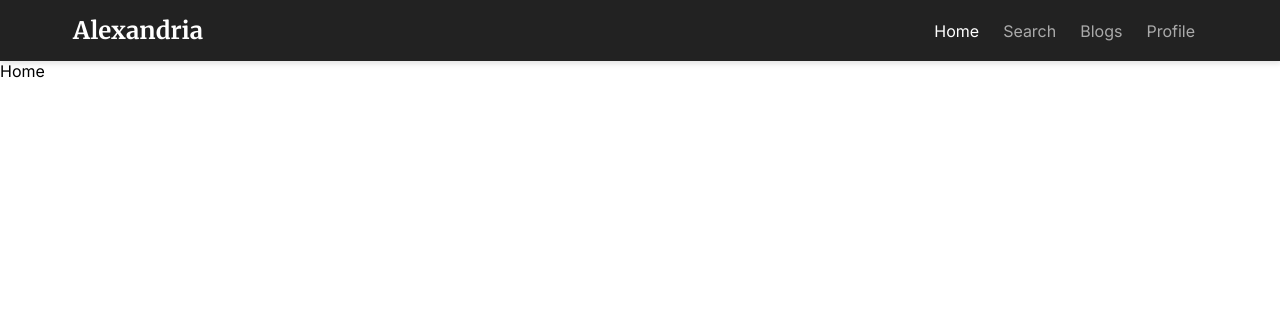
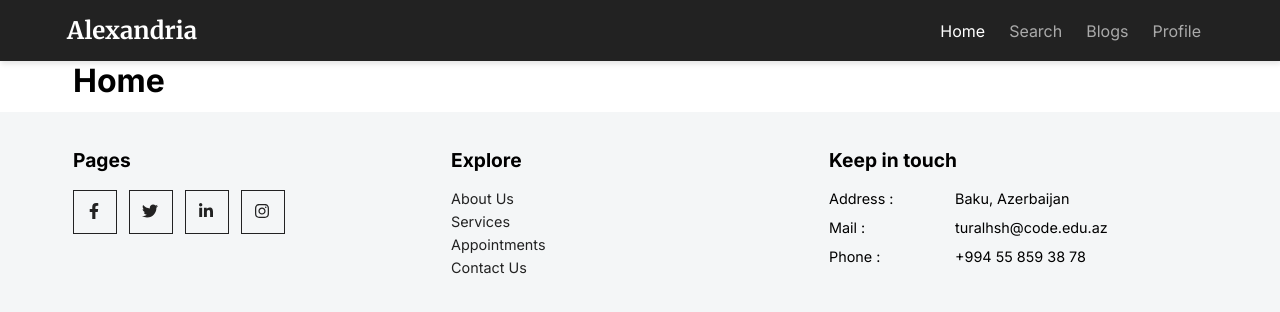
Before and after one commit to turalshkrov/alexandria, a React (Create React App) app: page / in a window 1280 px wide. Shown: the top 312 px of the page. Built offline with nearby package versions, Linux system fonts and the light colour scheme.

Commit message:
feat: footer

```diff
--- a/src/App.tsx
+++ b/src/App.tsx
@@ -5,6 +5,7 @@ import Home from './pages/home/Home';
 import Search from './pages/search/Search';
 import Blogs from './pages/blogs/Blogs';
 import Profile from './pages/profile.tsx/Profile';
+import Footer from './components/footer/Footer';
 
 function App() {
   return (
@@ -16,6 +17,7 @@ function App() {
         <Route path='/blogs' element={<Blogs />} />
         <Route path='/profile' element={<Profile />} />
       </Routes>
+      <Footer />
     </BrowserRouter>
   );
 }
--- /dev/null
+++ b/src/components/footer/Footer.tsx
@@ -0,0 +1,66 @@
+import { Link } from "react-router-dom";
+import { FaFacebookF, FaTwitter, FaLinkedinIn, FaInstagram } from "react-icons/fa";
+
+export default function Footer() {
+  return (
+    <footer className='footer bg-light'>
+      <div className="container">
+        <div className="row">
+          <div className="col-12 col-md-4 pb-2 pb-md-0">
+            <h3 className="footer-header">Pages</h3>
+            <ul className="footer-social-list">
+              <li>
+                <Link to="">
+                  <FaFacebookF />
+                </Link>
+              </li>
+              <li>
+                <Link to="">
+                  <FaTwitter />
+                </Link>
+              </li>
+              <li>
+                <Link to="">
+                  <FaLinkedinIn />
+                </Link>
+              </li>
+              <li>
+                <Link to="">
+                  <FaInstagram />
+                </Link>
+              </li>
+            </ul>
+          </div>
+          <div className="col-12 col-md-4 pb-2 pb-md-0">
+            <h3 className="footer-header">Explore</h3>
+            <ul>
+              <li>
+                <Link to='/about'>About Us</Link>
+              </li>
+              <li>
+                <Link to='/about'>Services</Link>
+              </li>
+              <li>
+                <Link to='/about'>Appointments</Link>
+              </li>
+              <li>
+                <Link to='/about'>Contact Us</Link>
+              </li>
+            </ul>
+          </div>
+          <div className="col-12 col-md-4 pb-2 pb-md-0">
+            <h3 className="footer-header">Keep in touch</h3>
+            <div className="row">
+              <div className="col-4 mb-1">Address :</div>
+              <div className="col-8 mb-1">Baku, Azerbaijan</div>
+              <div className="col-4 mb-1">Mail :</div>
+              <div className="col-8 mb-1">turalhsh@code.edu.az</div>
+              <div className="col-4 mb-1">Phone :</div>
+              <div className="col-8 mb-1">+994 55 859 38 78</div>
+            </div>
+          </div>
+        </div>
+      </div>
+    </footer>
+  )
+}
--- a/src/pages/blogs/Blogs.tsx
+++ b/src/pages/blogs/Blogs.tsx
@@ -2,6 +2,10 @@ import React from 'react'
 
 export default function Blogs() {
   return (
-    <div>Blogs</div>
+    <div>
+      <div className="container">
+        <h1>Blogs</h1>
+      </div>
+    </div>
   )
 }
--- a/src/pages/home/Home.tsx
+++ b/src/pages/home/Home.tsx
@@ -2,6 +2,10 @@ import React from 'react'
 
 export default function Home() {
   return (
-    <div>Home</div>
+    <div>
+      <div className="container">
+        <h1>Home</h1>
+      </div>
+    </div>
   )
 }
--- a/src/pages/profile.tsx/Profile.tsx
+++ b/src/pages/profile.tsx/Profile.tsx
@@ -2,6 +2,10 @@ import React from 'react'
 
 export default function Profile() {
   return (
-    <div>Profile</div>
+    <div>
+      <div className="container">
+        <h1>Profile</h1>
+      </div>
+    </div>
   )
 }
--- a/src/pages/search/Search.tsx
+++ b/src/pages/search/Search.tsx
@@ -2,6 +2,10 @@ import React from 'react'
 
 export default function Search() {
   return (
-    <div>Search</div>
+    <div>
+      <div className="container">
+        <h1>Search</h1>
+      </div>
+    </div>
   )
 }
```
Also changed, not shown: src/index.css.
